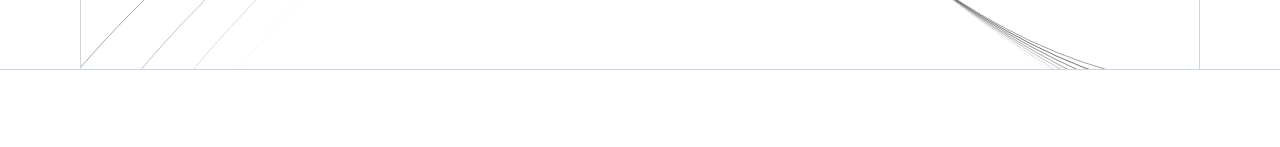
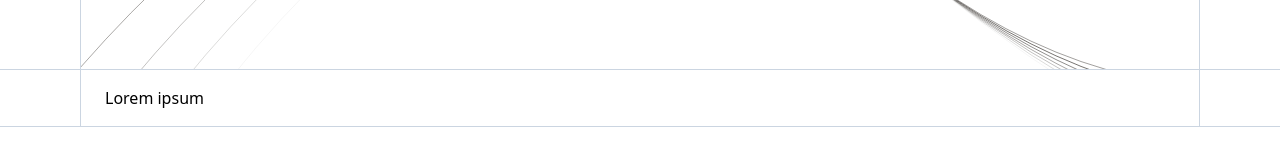
Before and after one commit to PrainLopez/prainfolio, a Next.js app: page / in a window 1280 px wide. Shown: the part 299-446 px from the top of the page. Built offline with nearby package versions, Linux system fonts and the light colour scheme.

Commit message:
add new section

```diff
--- a/app/(public)/(index)/page.tsx
+++ b/app/(public)/(index)/page.tsx
@@ -17,6 +17,12 @@ export default function Home() {
           </span>
         </section>
       </header>
+
+      <article className="border-b border-slate-300">
+        <section className="relative mx-auto flex w-full max-w-[1120px] flex-row items-center justify-between border-x border-slate-300 px-6 py-4 sm:w-framed">
+          <h1>Lorem ipsum</h1>
+        </section>
+      </article>
     </main>
   );
 }
```
